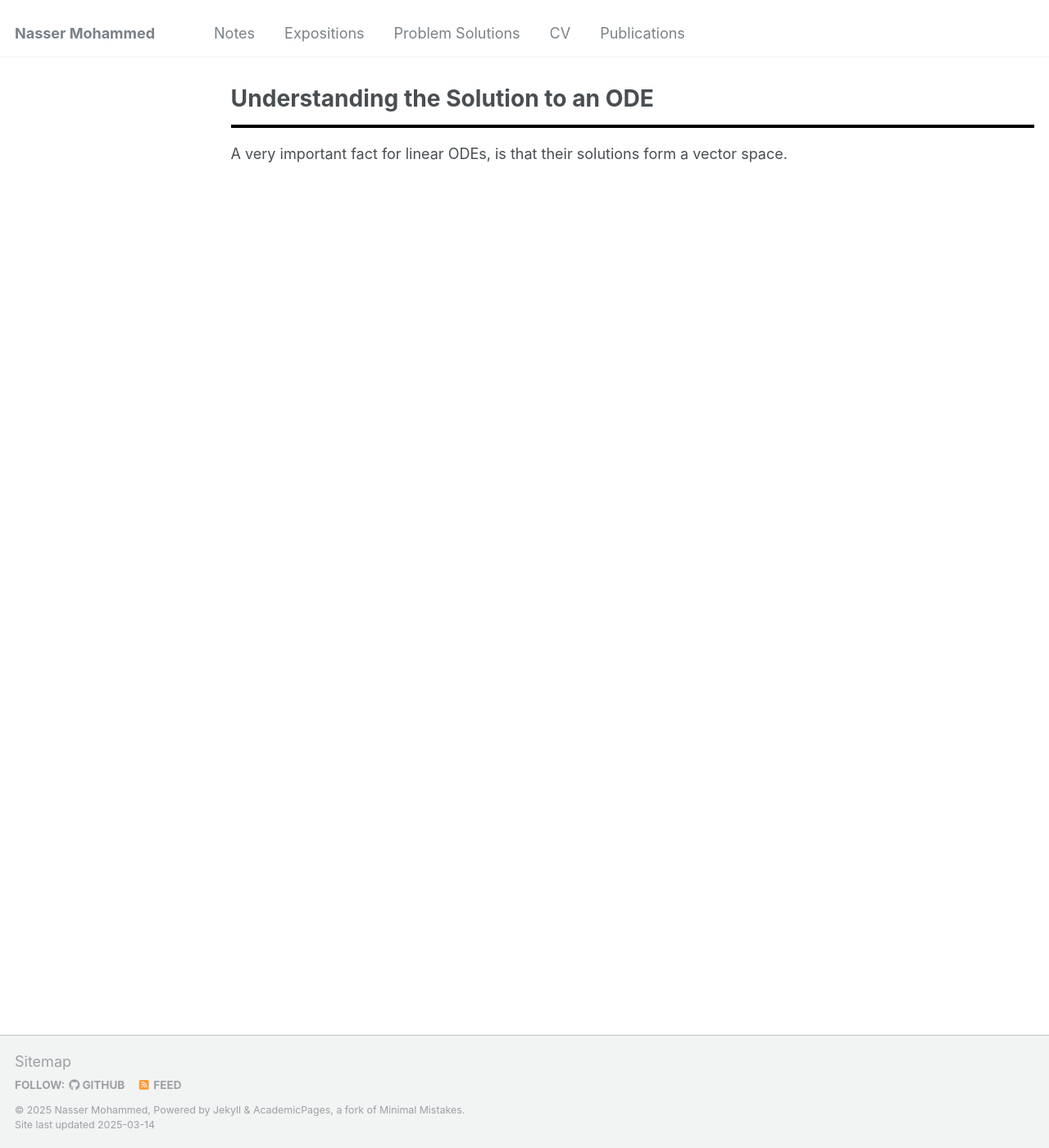
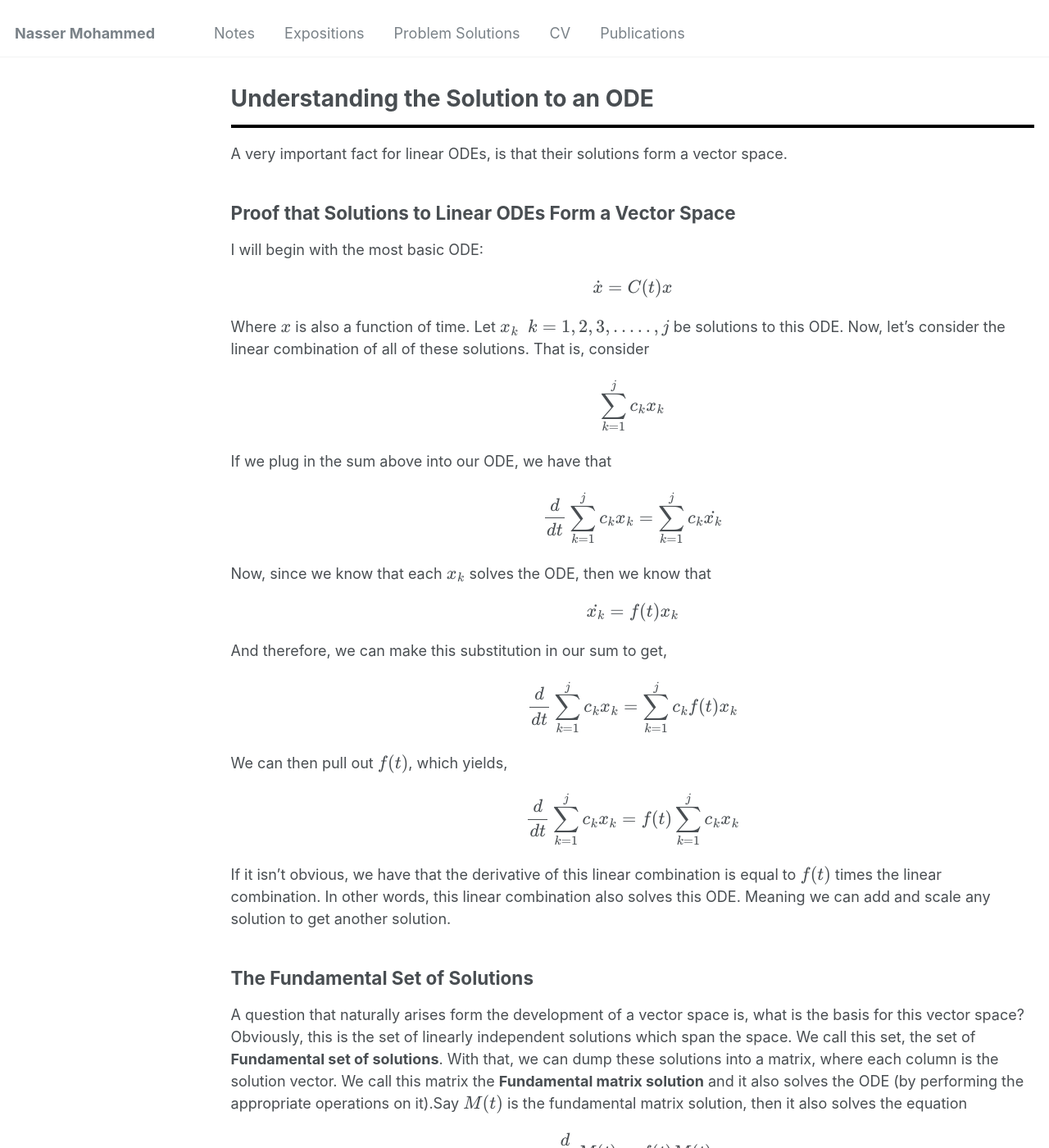
Before and after one commit to Nasser-Mohammed/Nasser-Mohammed.github.io, a Jekyll site: the page built from _pages/notes/ode/ode-solutions.md, in a window 1280 px wide and 1400 px high. Shown: the whole window at 82% size. Built offline with Jekyll 4.4.1, drawn with Linux system fonts in a browser that asks for light colours; some of the changed text lies outside the part shown.

Commit message:
Update ode-solutions.md

```diff
--- a/_pages/notes/ode/ode-solutions.md
+++ b/_pages/notes/ode/ode-solutions.md
@@ -6,3 +6,24 @@ author_profile: false
 ---
 <hr style="border: 2px solid black;">
 A very important fact for linear ODEs, is that their solutions form a vector space.
+
+## Proof that Solutions to Linear ODEs Form a Vector Space
+I will begin with the most basic ODE:
+\\[\dot{x} = C(t)x\\]
+Where \\(x\\) is also a function of time. Let \\(x_k \ \ k= 1, 2, 3, ..... , j\\) be solutions to this ODE. Now, let's consider the linear combination of all of these solutions. That is, consider
+\\[\sum_{k = 1}^{j}c_k x_k\\]
+If we plug in the sum above into our ODE, we have that
+\\[\frac{d}{dt}\sum_{k = 1}^{j}c_k x_k = \sum_{k=1}^{j}c_k\dot{x_k}\\]
+Now, since we know that each \\(x_k\\) solves the ODE, then we know that
+\\[\dot{x_k} = f(t)x_k\\]
+And therefore, we can make this substitution in our sum to get,
+\\[\frac{d}{dt}\sum_{k = 1}^{j}c_k x_k = \sum_{k=1}^{j}c_kf(t)x_k\\]
+We can then pull out \\(f(t)\\), which yields,
+\\[\frac{d}{dt}\sum_{k = 1}^{j}c_k x_k = f(t)\sum_{k=1}^{j}c_kx_k\\]
+If it isn't obvious, we have that the derivative of this linear combination is equal to \\(f(t)\\) times the linear combination. In other words, this linear combination also solves this ODE. Meaning we can add and scale any solution to get another solution.
+
+
+## The Fundamental Set of Solutions
+A question that naturally arises form the development of a vector space is, what is the basis for this vector space? Obviously, this is the set of linearly independent solutions which span the space. We call this set, the set of **Fundamental set of solutions**. With that, we can dump these solutions into a matrix, where each column is the solution vector. We call this matrix the **Fundamental matrix solution** and it also solves the ODE (by performing the appropriate operations on it).Say \\(M(t)\\) is the fundamental matrix solution, then it also solves the equation
+\\[\frac{d}{dt}M(t) = f(t)M(t)\\]
+Where the derivative is applied to each element of the matrix.
```
